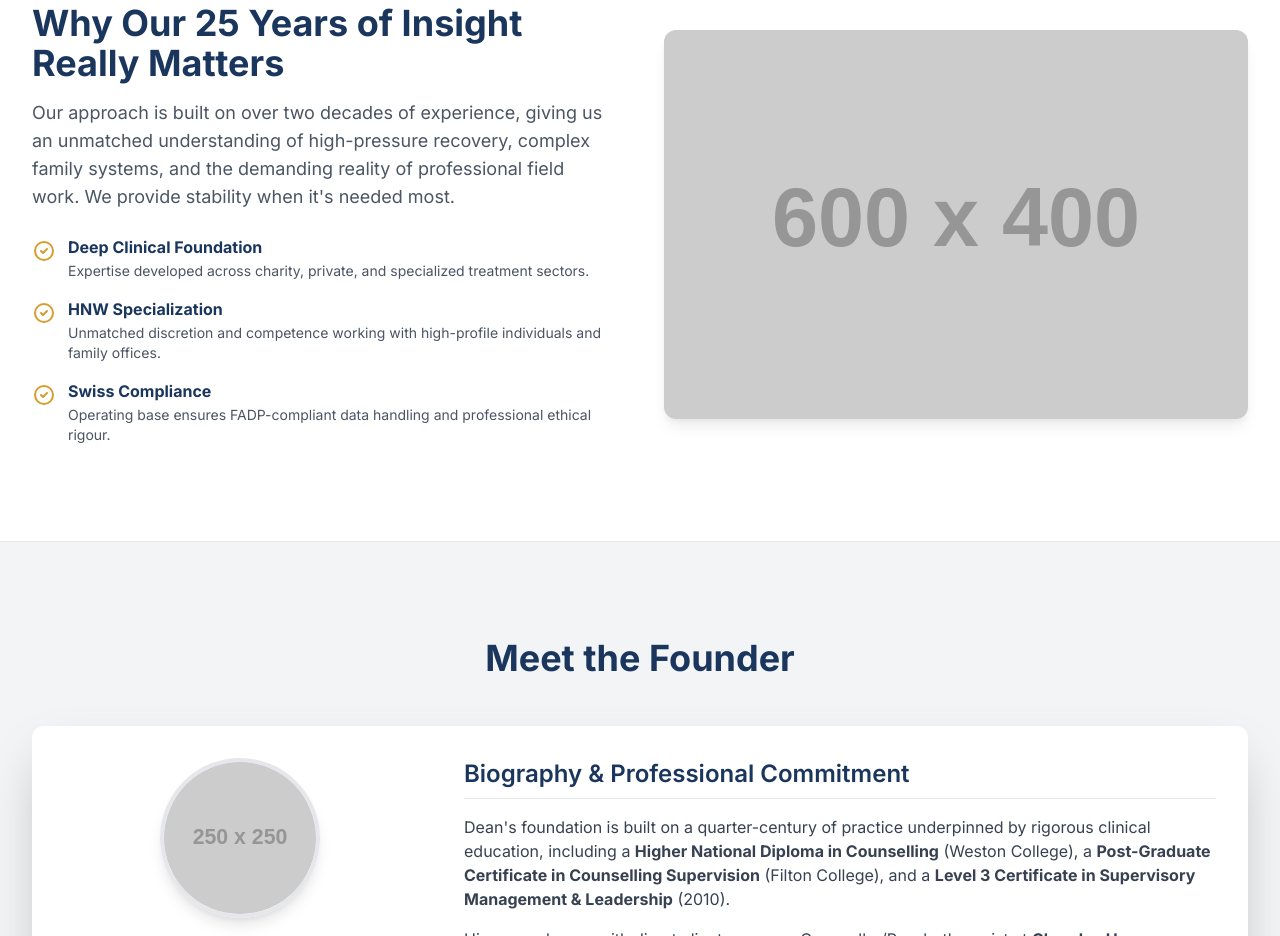
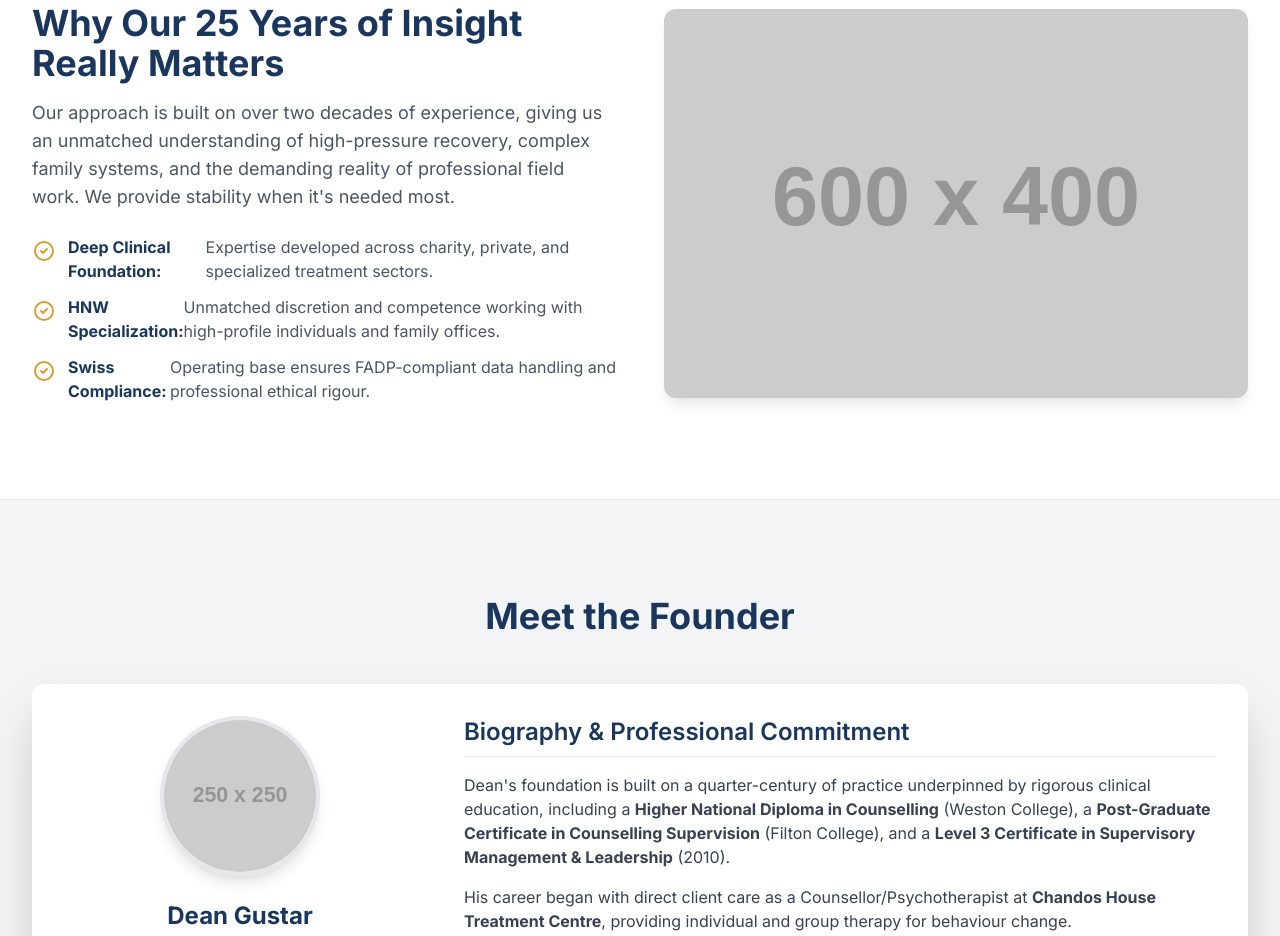
Before and after one commit to ascendclinicaloversight-boop/ascendrecoverypartners, a plain HTML site: page index.html in a window 1280 px wide. Shown: the part 1187-2123 px from the top of the page. Drawn offline with nearby package versions, Linux system fonts and the light colour scheme; placeholder pictures from the web are drawn by us.

Commit message:
Update index.html

```diff
--- a/index.html
+++ b/index.html
@@ -3,7 +3,7 @@
 <head>
     <meta charset="UTF-8">
     <meta name="viewport" content="width=device-width, initial-scale=1.0">
-    <title>Ascend Recovery Group | Trusted Support, Clinical Oversight, and Discreet Addiction Services</title>
+    <title>Ascend Recovery Partners | Trusted Support, Clinical Oversight, and Discreet Addiction Services</title>
     <script src="https://cdn.tailwindcss.com"></script>
     <link href="https://fonts.googleapis.com/css2?family=Inter:wght@100..900&display=swap" rel="stylesheet">
     <style>
@@ -26,7 +26,7 @@
     <header class="bg-white shadow-md sticky top-0 z-50">
         <div class="max-w-7xl mx-auto px-4 sm:px-6 lg:px-8 py-3 flex justify-between items-center">
             <div class="text-2xl font-bold text-primary">
-                Ascend Recovery Group
+                Ascend Recovery Partners
             </div>
             <a href="#services" class="px-4 py-2 bg-primary text-white text-sm font-semibold rounded-lg hover:bg-opacity-90 transition duration-150 shadow-md">
                 Find Your Support
@@ -34,7 +34,7 @@
         </div>
     </header>
 
-    <!-- Hero Section -->
+    <!-- Hero Section (Reverted to solid background with internal placeholder image) -->
     <section class="py-24 md:py-40 bg-primary text-white">
         <div class="max-w-7xl mx-auto px-4 sm:px-6 lg:px-8 text-center">
             <h1 class="text-5xl md:text-7xl font-extrabold tracking-tight mb-4 leading-tight">
@@ -47,7 +47,7 @@
                 Start a Confidential Conversation
             </a>
 
-            <!-- Global Network Image -->
+            <!-- Global Network Image Placeholder Restored -->
             <img src="https://placehold.co/1000x350/1a365d/ffffff?text=Global+Network+%26+Discreet+Care"
                  alt="Abstract graphic representing global connections and discreet support"
                  class="mt-16 mx-auto rounded-xl shadow-2xl w-full max-w-5xl opacity-85"
@@ -67,30 +67,21 @@
                     <p class="text-lg text-gray-600 mb-6">
                         Our approach is built on over two decades of experience, giving us an unmatched understanding of high-pressure recovery, complex family systems, and the demanding reality of professional field work. We provide stability when it's needed most.
                     </p>
-                    <ul class="space-y-4 text-gray-700">
+                    <ul class="space-y-3 text-gray-700">
                         <!-- Deep Clinical Foundation -->
                         <li class="flex items-start">
                             <svg class="h-6 w-6 mr-3 text-secondary flex-shrink-0 mt-1" fill="none" viewBox="0 0 24 24" stroke="currentColor"><path stroke-linecap="round" stroke-linejoin="round" stroke-width="2" d="M9 12l2 2 4-4m6 2a9 9 0 11-18 0 9 9 0 0118 0z" /></svg>
-                            <div class="flex-1">
-                                <p class="font-bold text-primary">Deep Clinical Foundation</p>
-                                <p class="text-gray-600 text-sm mt-0.5">Expertise developed across charity, private, and specialized treatment sectors.</p>
-                            </div>
+                            <span class="font-bold text-primary">Deep Clinical Foundation:</span> <span class="text-gray-600">Expertise developed across charity, private, and specialized treatment sectors.</span>
                         </li>
                         <!-- HNW Specialization -->
                         <li class="flex items-start">
                             <svg class="h-6 w-6 mr-3 text-secondary flex-shrink-0 mt-1" fill="none" viewBox="0 0 24 24" stroke="currentColor"><path stroke-linecap="round" stroke-linejoin="round" stroke-width="2" d="M9 12l2 2 4-4m6 2a9 9 0 11-18 0 9 9 0 0118 0z" /></svg>
-                            <div class="flex-1">
-                                <p class="font-bold text-primary">HNW Specialization</p>
-                                <p class="text-gray-600 text-sm mt-0.5">Unmatched discretion and competence working with high-profile individuals and family offices.</p>
-                            </div>
+                            <span class="font-bold text-primary">HNW Specialization:</span> <span class="text-gray-600">Unmatched discretion and competence working with high-profile individuals and family offices.</span>
                         </li>
                         <!-- Swiss Compliance -->
                         <li class="flex items-start">
                             <svg class="h-6 w-6 mr-3 text-secondary flex-shrink-0 mt-1" fill="none" viewBox="0 0 24 24" stroke="currentColor"><path stroke-linecap="round" stroke-linejoin="round" stroke-width="2" d="M9 12l2 2 4-4m6 2a9 9 0 11-18 0 9 9 0 0118 0z" /></svg>
-                            <div class="flex-1">
-                                <p class="font-bold text-primary">Swiss Compliance</p>
-                                <p class="text-gray-600 text-sm mt-0.5">Operating base ensures FADP-compliant data handling and professional ethical rigour.</p>
-                            </div>
+                            <span class="font-bold text-primary">Swiss Compliance:</span> <span class="text-gray-600">Operating base ensures FADP-compliant data handling and professional ethical rigour.</span>
                         </li>
                     </ul>
                 </div>
@@ -150,7 +141,7 @@
                         A Specialist in High-Stakes Care:
                     </p>
                     <p class="text-gray-700 mb-4">
-                        From 2013 to 2025 at <span class="font-bold">The Kusnacht Practice</span>, Dean applied his expertise to the field of ultra-high-net-worth (UHNW) private care. His roles included <span class="font-bold">Live-in Counsellor</span>, <span class="font-bold">Head of Clinical Operations</span>, and <span class="font-bold">Relapse Prevention Specialist</span>. This twelve-year specialization provides Ascend Recovery Group with unmatched insight into the discretion, ethical complexity, and intense demands placed on high-profile clients, their families, and the professionals who support them.
+                        From 2013 to 2025 at <span class="font-bold">The Kusnacht Practice</span>, Dean applied his expertise to the field of ultra-high-net-worth (UHNW) private care. His roles included <span class="font-bold">Live-in Counsellor</span>, <span class="font-bold">Head of Clinical Operations</span>, and <span class="font-bold">Relapse Prevention Specialist</span>. This twelve-year specialization provides Ascend Recovery Partners with unmatched insight into the discretion, ethical complexity, and intense demands placed on high-profile clients, their families, and the professionals who support them.
                     </p>
                     <p class="text-gray-700 mb-4">
                         Dean is committed to bringing this blend of organizational insight, deep clinical ability (<span class="font-bold">Integrated Humanistic Counselling</span>), and executive management to every service offered, whether it is direct family guidance or specialist supervision.
@@ -269,7 +260,7 @@
 
                 <!-- REQUIRED FormSubmit Field for redirection back to the site -->
                 <input type="hidden" name="_next" value="[Your New Domain]/#contact?submitted=true">
-                <input type="hidden" name="_subject" value="New Confidential Inquiry from Ascend Recovery Group">
+                <input type="hidden" name="_subject" value="New Confidential Inquiry from Ascend Recovery Partners">
 
                 <div class="mb-4">
                     <label for="service" class="block text-sm font-medium text-gray-700">Service of Interest</label>
@@ -306,7 +297,7 @@
     <!-- Footer -->
     <footer class="bg-gray-800 text-white py-6">
         <div class="max-w-7xl mx-auto px-4 sm:px-6 lg:px-8 text-center text-sm">
-            <p>&copy; 2025 Ascend Recovery Group. All Rights Reserved. | Switzerland-Based Clinical Services.</p>
+            <p>&copy; 2025 Ascend Recovery Partners. All Rights Reserved. | Switzerland-Based Clinical Services.</p>
         </div>
     </footer>
 
```
